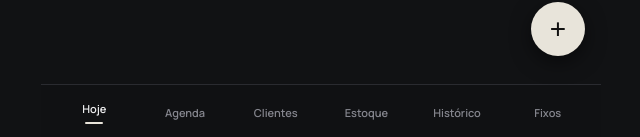
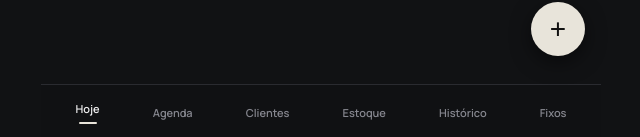
Before and after one commit to Gunzavs/app-corte-cabelo, a plain HTML site: page index.html in a window 1280 px wide. Shown: the part 660-797 px from the top of the page, 319-959 px from the left. Drawn offline with Linux system fonts and the light colour scheme.

Commit message:
Add files via upload

```diff
--- a/index.html
+++ b/index.html
@@ -71,6 +71,9 @@ header .ghost svg{width:calc(20px*var(--bz,1));height:calc(20px*var(--bz,1))}
 a.lk.s{padding:calc(10px*var(--bz,1)) calc(14px*var(--bz,1))}
 .cal .x{font-size:calc(14px*var(--bz,1))}
 input[type=range]{padding:0;border:0;background:none;accent-color:var(--ac)}
+nav{overflow-x:auto;overflow-y:hidden;scrollbar-width:none;-webkit-overflow-scrolling:touch}
+nav::-webkit-scrollbar{display:none}
+nav button{flex:1 0 auto;white-space:nowrap;padding:calc(8px*var(--bz,1)) calc(14px*var(--bz,1))}
 </style>
 </head>
 <body>
@@ -109,6 +112,7 @@ return `<div class="c ${cls}" onclick="sheet('${a.id}')"><div class="t">${a.time
 function list(arr,msg){return arr.length?arr.sort(byTime).map(card).join(''):`<div class="empty">${msg}</div>`}
 function render(){
 document.querySelectorAll('nav button').forEach(b=>b.classList.toggle('on',b.dataset.t===tab));
+const ob=document.querySelector('nav button.on'),nv=document.querySelector('nav');if(ob&&nv)nv.scrollTo({left:ob.offsetLeft-(nv.clientWidth-ob.offsetWidth)/2,behavior:'smooth'});
 const v=$('#v'),today=iso(new Date());
 if(tab==='hoje'){
 const day=S.ap.filter(a=>a.date===today),gan=day.filter(a=>a.st==='d').reduce((s,a)=>s+(+a.price||0)+saleTot(a),0),pend=day.filter(a=>a.st==='p').length;
--- a/sw.js
+++ b/sw.js
@@ -1,4 +1,4 @@
-const C='agenda-v5',F=['./','index.html','manifest.json','icon-192.png','icon-512.png'];
+const C='agenda-v6',F=['./','index.html','manifest.json','icon-192.png','icon-512.png'];
 self.addEventListener('install',e=>{e.waitUntil(caches.open(C).then(c=>c.addAll(F)).then(()=>self.skipWaiting()))});
 self.addEventListener('activate',e=>{e.waitUntil(caches.keys().then(k=>Promise.all(k.filter(x=>x!==C).map(x=>caches.delete(x)))).then(()=>self.clients.claim()))});
 self.addEventListener('fetch',e=>{if(e.request.method!=='GET')return;
```
